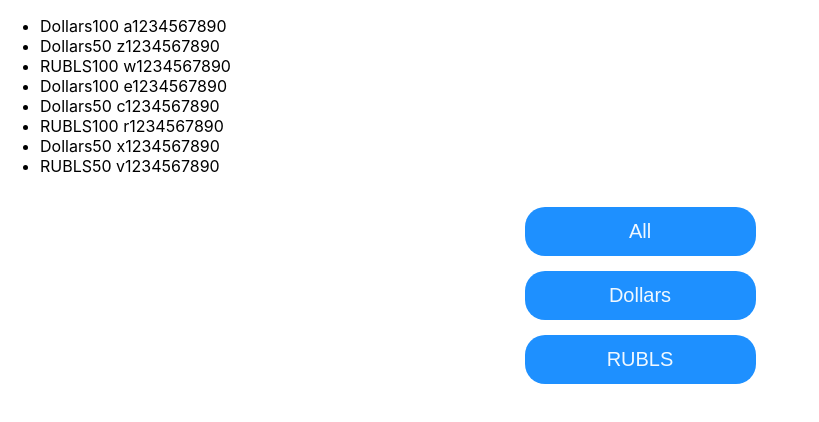
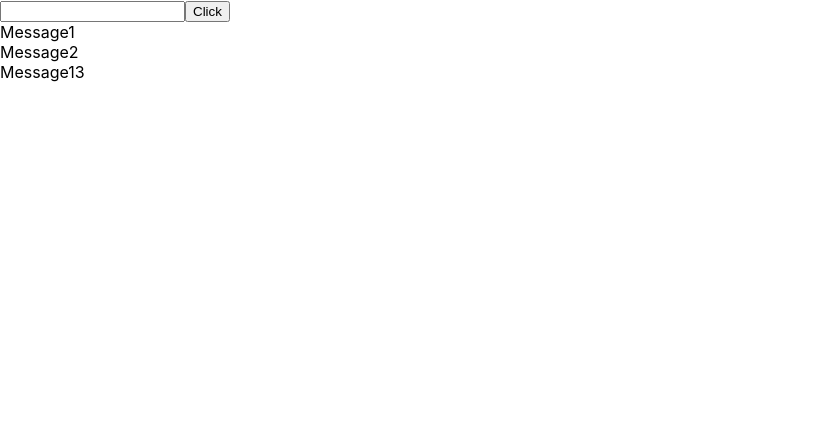
Before and after one commit to sasha2234562/my, a React (Create React App) app: page / in a window 1280 px wide. Shown: the top 422 px of the page, without its empty margins (0-819 px from the left). Built offline with nearby package versions, Linux system fonts and the light colour scheme.

Commit message:
Add Post and Test and User input-button

```diff
--- a/src/App.tsx
+++ b/src/App.tsx
@@ -1,53 +1,30 @@
 import React, {useState} from 'react';
 import './App.css';
-import b from "./button/button.module.css"
-
-type FilterType = "All" | "Dollars" | "RUBLS";
+import {FullInput} from "./input/input";
 
 
 function App() {
-    const [money, setMoney] = useState([
-        {banknots: 'Dollars', value: 100, number: ' a1234567890'},
-        {banknots: 'Dollars', value: 50, number: ' z1234567890'},
-        {banknots: 'RUBLS', value: 100, number: ' w1234567890'},
-        {banknots: 'Dollars', value: 100, number: ' e1234567890'},
-        {banknots: 'Dollars', value: 50, number: ' c1234567890'},
-        {banknots: 'RUBLS', value: 100, number: ' r1234567890'},
-        {banknots: 'Dollars', value: 50, number: ' x1234567890'},
-        {banknots: 'RUBLS', value: 50, number: ' v1234567890'},
+    let [message, setMessege] = useState([
+        {message: 'Message1'},
+        {message: 'Message2'},
+        {message: 'Message13'}
     ])
-    let [Filter, useFilter] = useState<FilterType>('All');
+    console.log(message)
+    const addMessage = (title: string) => {
+        let newMessage = {message: "Dasha"}
+        setMessege([ {message: title}, ...message])
+    }
+    // message.reverse()
 
-    let filtMoney = money;
-
-if (Filter === "Dollars") {
-   filtMoney = money.filter((item)=> item.banknots === "Dollars")
-}
-    if(Filter === "RUBLS"){
-      filtMoney =   money.filter((item)=> item.banknots === "RUBLS")
-    }
-    const ClickMoney = (buttonMoney: FilterType) => {
-        useFilter(buttonMoney);
-    }
-    console.log(filtMoney)
     return (
         <div>
-            <ul>
-                {filtMoney.map((item, index) => {
-                    return (
-                        <li key={index}>
-                            <span>{item.banknots}</span>
-                            <span>{item.value}</span>
-                            <span>{item.number}</span>
-                        </li>
-                    )
-                })}
-            </ul>
-            <div className={b.button}>
-                <button onClick={() => ClickMoney('All')}>All</button>
-                <button onClick={() => ClickMoney('Dollars')}>Dollars</button>
-                <button onClick={() => ClickMoney('RUBLS')}>RUBLS</button>
-            </div>
+            <FullInput addMessage={addMessage}/>
+            {message.map((item, index) => {
+                return (
+                    <div key={index}>{item.message}</div>
+                )
+            })}
+
         </div>
     )
 }
--- /dev/null
+++ b/src/input/input.tsx
@@ -0,0 +1,23 @@
+import i from './input.module.css';
+import {useState, ChangeEvent} from "react";
+
+type FullInputType= {
+    addMessage : (title: string)=>void
+}
+export const FullInput = (props: FullInputType) => {
+    let [title, setTitle]= useState('');
+    const onChangeInputHandler= (event: ChangeEvent<HTMLInputElement>)=> {
+        setTitle(event.currentTarget.value)
+    }
+    let [buttonTitle, seButtonTitle]= useState('');
+    const  Click = ()=> {
+        props.addMessage(title)
+        setTitle('')
+    }
+        return (
+        <div className={i.input_button}>
+            <input value={title} onChange={onChangeInputHandler}/>
+            <button onClick={Click}>Click</button>
+        </div>
+    )
+}
```
Also changed, not shown: src/input/input.module.css (added).
